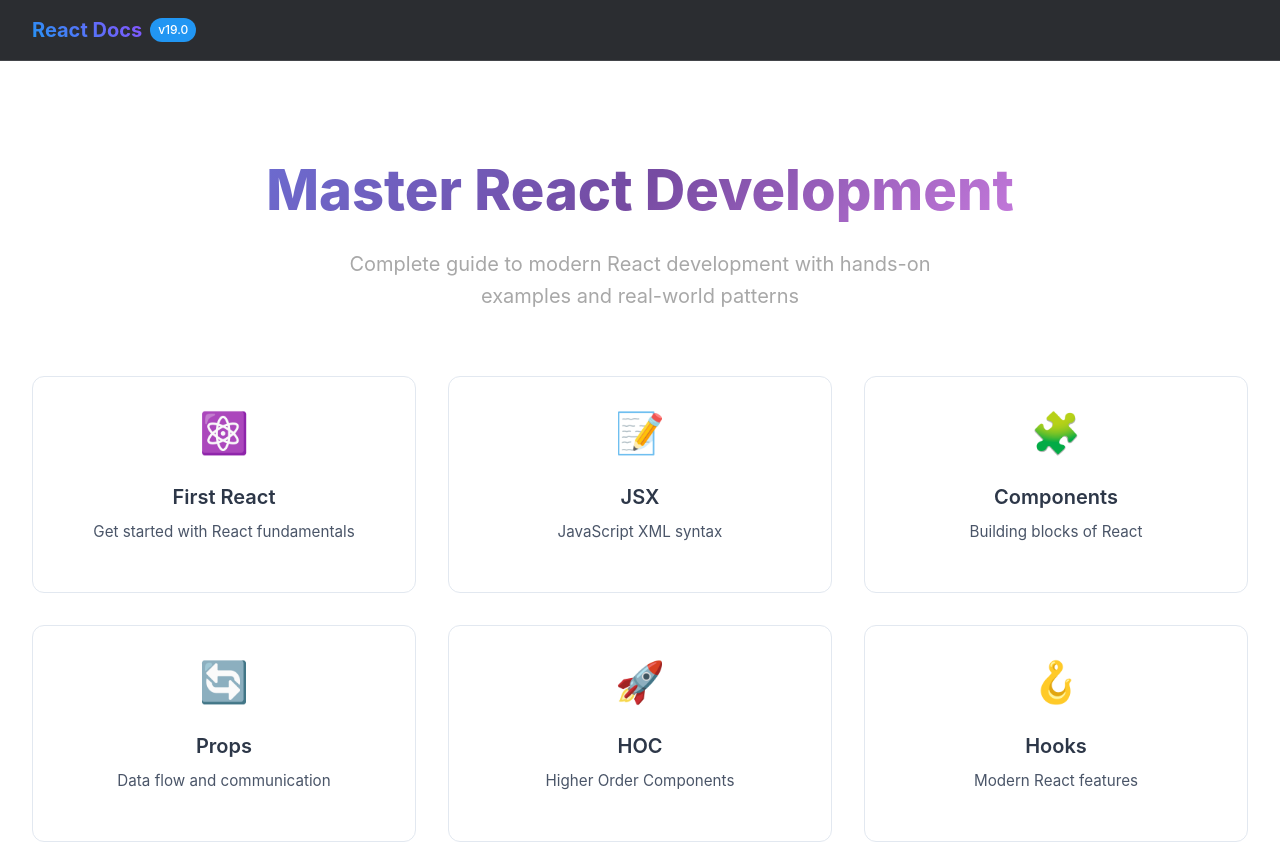
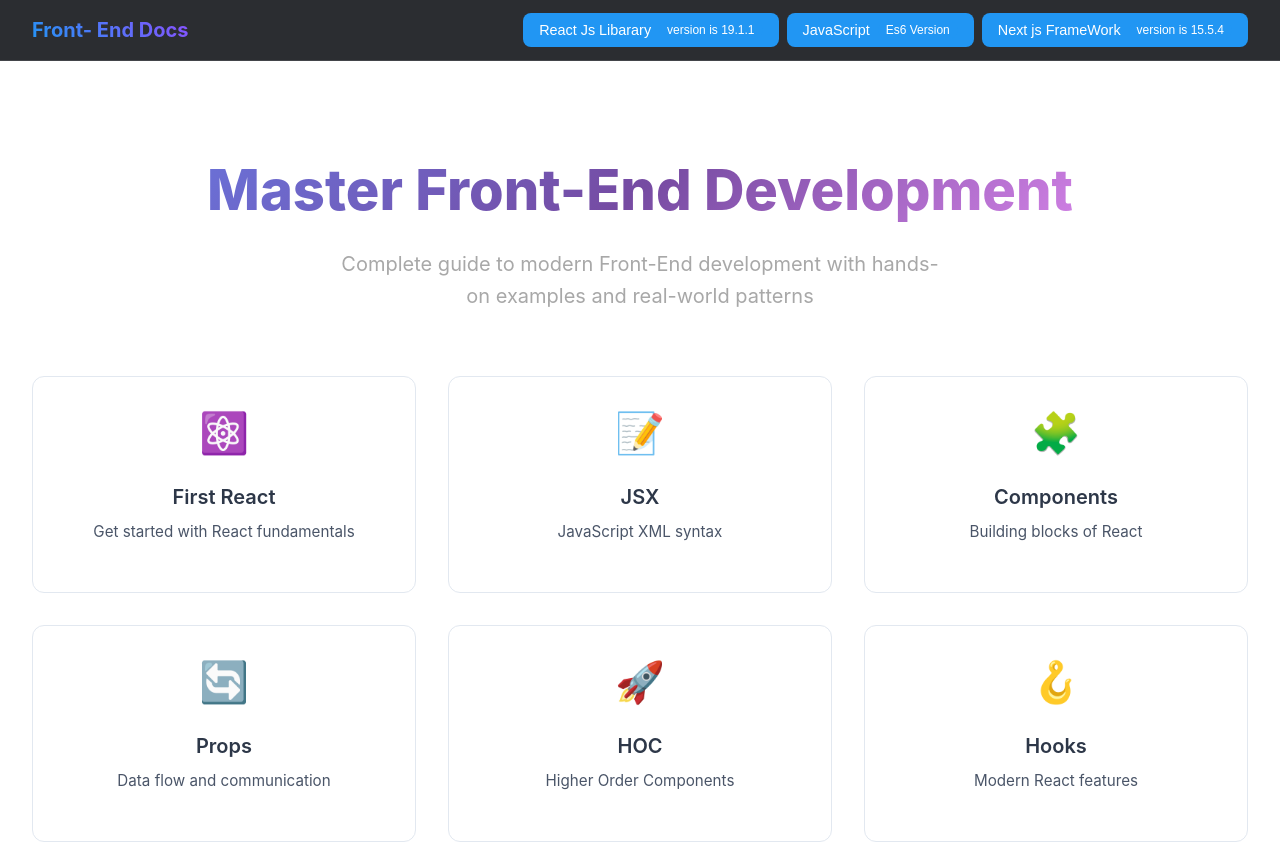
Before and after one commit to raghulprabu/Learning-Master-the-fundamentals-of-ReactJS-, a React (Create React App) app: page / in a window 1280 px wide. Shown: the top 842 px of the page. Built offline with nearby package versions, Linux system fonts and the light colour scheme.

Commit message:
home page changes

```diff
--- a/src/Home.jsx
+++ b/src/Home.jsx
@@ -60,7 +60,7 @@
       title: 'UseState',
       description: 'Modern React features',
       icon: '🛰️',
-      component: <Hooks />
+      // component: <Hooks />
 
     },
     {
@@ -68,42 +68,42 @@
       title: 'UseEffect',
       description: 'Modern React features',
       icon: '🧗‍♂️',
-      component: <Hooks />
+      // component: <Hooks />
     },
     {
       id: 'UseCallBack',
       title: 'UseCallBack',
       description: 'Modern React features',
       icon: '📲',
-      component: <Hooks />
+      // component: <Hooks />
     },
     {
       id: 'useContext',
       title: 'useContext',
       description: 'Modern React features',
       icon: '☎️',
-      component: <Hooks />
+      // component: <Hooks />
     },
     {
       id: 'useReducer',
       title: 'useReducer',
       description: 'Modern React features',
       icon: '🔇',
-      component: <Hooks />
+      // component: <Hooks />
     },
     {
       id:'useRef',
       title:'useRef',
       description: 'Modern React features',
       icon: '🔃',
-      component: <Hooks />
+      // component: <Hooks />
     },
     {
       id:'useMemo',
       title:'useMemo',
       description: 'Modern React features',
       icon: '💭',
-      component: <Hooks />
+      // component: <Hooks />
     }
   ];
 
@@ -113,10 +113,10 @@
         <div className="hero-section">
           <div className="hero-content">
             <h1 className="hero-title">
-              Master React Development
+              Master Front-End Development
             </h1>
             <p className="hero-subtitle">
-              Complete guide to modern React development with hands-on examples and real-world patterns
+              Complete guide to modern Front-End  development with hands-on examples and real-world patterns
             </p>
 
             <div className="feature-grid">
@@ -147,15 +147,35 @@
     <div className="app-container">
       <header className="app-header">
         <div className="header-content">
+           <div className="logo-section">
+            <div className="logo"> Front- End  Docs</div>
+          </div>
           <nav className="main-nav">
-            <div
+            <button
+              className={`nav-item ${activeSection === 'home' ? 'active' : ''}`}
               onClick={() => setActiveSection('home')}
             >
-            <div className="logo-section">
-            <div className="logo">React Docs</div>
-            <div className="version">v19.0</div>
-          </div>
-            </div>
+              React Js Libarary
+          <div className="version">version is 19.1.1</div>
+            </button>
+
+            <button
+              className={`nav-item ${activeSection === 'home' ? 'active' : ''}`}
+              // onClick={() => setActiveSection('home')}
+            >
+              JavaScript
+          <div className="version">Es6  Version</div>
+            </button>
+
+            <button
+              className={`nav-item ${activeSection === 'home' ? 'active' : ''}`}
+              // onClick={() => setActiveSection('home')}
+            >
+              Next js FrameWork
+          <div className="version">version is 15.5.4</div>
+            </button>
+
+
           </nav>
         </div>
       </header>
```
